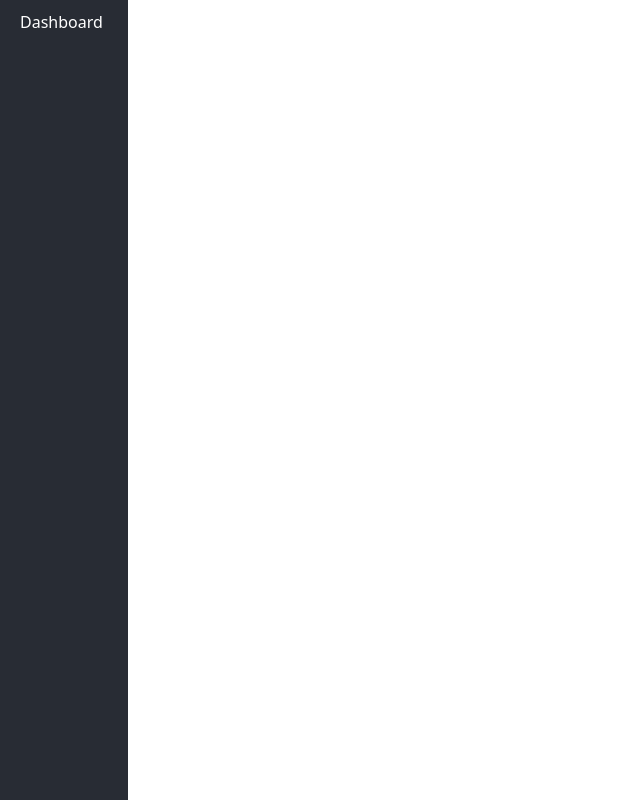
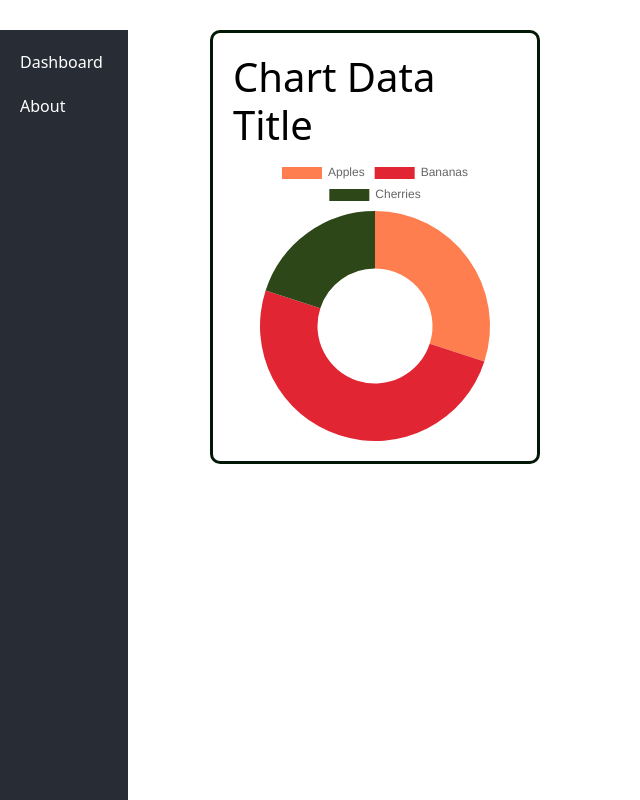
Before and after one commit to Kai-Barker/Week5CHartJSTask_GMT, a React (Create React App) app in the folder chartjs-task/: page /about in a window 1280 px wide. Before the commit this address had no page. Shown: the whole page, without its empty margins (0-640 px from the left). Built offline with nearby package versions, Linux system fonts and the light colour scheme.

Commit message:
Wholy shit im donee yaayayay doughnut

```diff
--- a/chartjs-task/src/App.js
+++ b/chartjs-task/src/App.js
@@ -2,8 +2,8 @@ import React from "react";
 import { BrowserRouter as Router, Routes, Route } from "react-router-dom";
 import Navbar from "./components/Navbar";
 import Home from "./components/Home";
-// import About from "./components/About";
-// import Contact from "./components/Contact";
+import About from "./components/About";
+/*import Contact from "./components/Contact";*/
 
 
 function App() {
@@ -13,9 +13,11 @@ function App() {
       <div style={{marginLeft:'10vh'}}>
         <Routes>
         <Route path="/" element={<Home />} />
-        {/* <Route path="/about" element={<About />} />
+         <Route path="/about" element={<About />} />
+        {/*
         <Route path="/contact" element={<Contact />} /> */}
         </Routes>
+
       </div>
     </Router>
   );
--- /dev/null
+++ b/chartjs-task/src/components/About.js
@@ -0,0 +1,15 @@
+
+import DonutChart from "./DonutChart";
+
+
+
+function Doughnut() {
+    return (
+    <div style={{marginLeft:100}}>
+
+      <DonutChart />
+    </div>
+    );
+  }
+
+  export default Doughnut;
--- /dev/null
+++ b/chartjs-task/src/components/DonutChart.css
@@ -0,0 +1,9 @@
+.chart-container{
+    width: 30%;
+   color: rgb(0, 0, 0);
+   padding: 20px;
+
+    border: rgb(2, 24, 6) solid;
+    border-radius: 10px;
+    margin: 30px;
+}
--- /dev/null
+++ b/chartjs-task/src/components/DonutChart.js
@@ -0,0 +1,43 @@
+import React from "react";
+import { Doughnut } from "react-chartjs-2";
+import './DonutChart.css'
+
+import { Chart as ChartJS, ArcElement, Tooltip, Legend } from "chart.js/auto";
+
+
+
+
+
+const DonutChart = () => {
+    return (
+        <div className="chart-container">
+             <h1>Chart Data Title</h1>
+            <Doughnut
+            data={{
+                labels: ["Apples", "Bananas", "Cherries"],
+                datasets: [
+                  {
+                    data: [30, 50, 20],
+                    backgroundColor: [
+                        "#FF7E4F",
+                      "#E12532", // Soft yellow
+                      "#2D4718", // Soft blue
+                    ],
+                    borderColor: "transparent",
+                    borderWidth:0,
+                  },
+                ],
+
+            }}
+            >
+
+            </Doughnut>
+
+        </div>
+
+
+
+    );
+  };
+
+  export default DonutChart;
--- a/chartjs-task/src/components/Navbar.js
+++ b/chartjs-task/src/components/Navbar.js
@@ -3,10 +3,10 @@ import { Link } from "react-router-dom";
 
 function Navbar() {
   return (
-    <nav style={{ padding: "10px", backgroundColor: "#282c34", height:'100vh', width:'10%', position:'fixed' }}>
+    <nav style={{ padding: "10px", backgroundColor: "#282c34", height:'100vh', width:'10%', position:'fixed', display:"flex", flexDirection:"column" }}>
       <Link to="/" style={{ margin: "10px", color: "white", textDecoration: "none"}}>Dashboard</Link>
-      {/* <Link to="/about" style={{ margin: "10px", color: "white", textDecoration: "none" }}>About</Link>
-      <Link to="/contact" style={{ margin: "10px", color: "white", textDecoration: "none" }}>Contact</Link> */}
+      <Link to="/about" style={{ margin: "10px", color: "white", textDecoration: "none", }}>About</Link>
+     {/* <Link to="/contact" style={{ margin: "10px", color: "white", textDecoration: "none" }}>Contact</Link> */}
     </nav>
   );
 }
```
Also changed, not shown: 1 other file (tests, documents, lock files or other folders).
